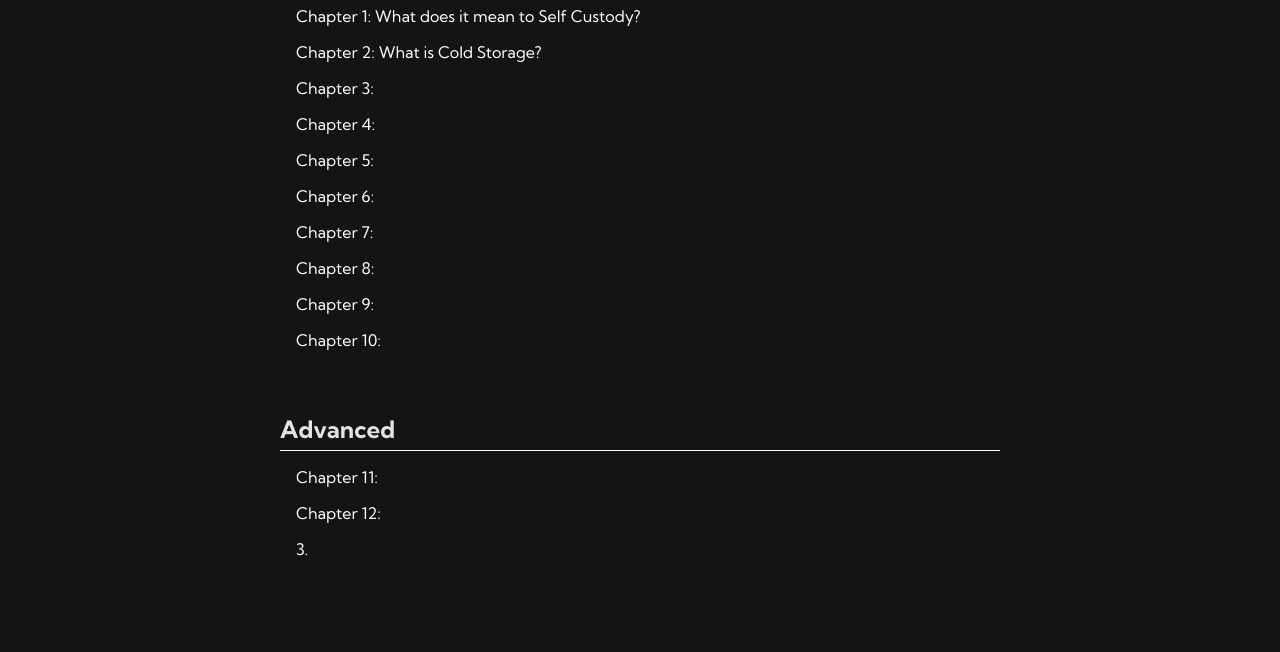
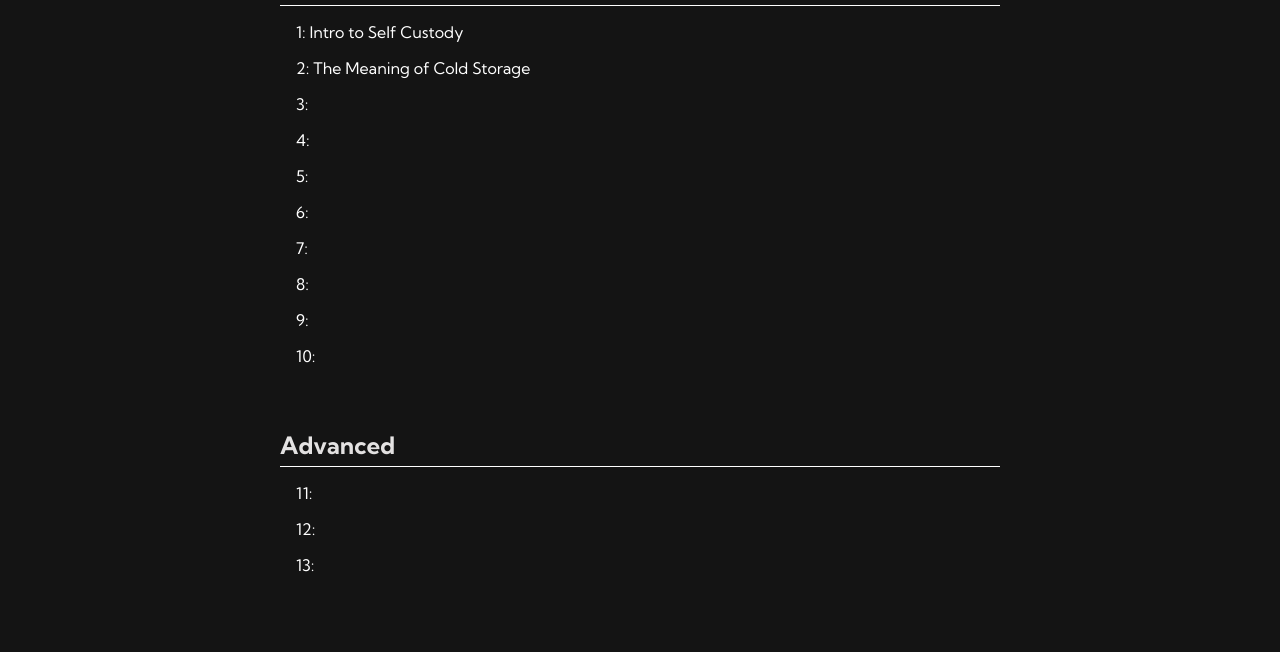
Before and after one commit to EhDee22/selfcustody, a plain HTML site: page docs/guides.html in a window 1280 px wide. Shown: the part 298-950 px from the top of the page. Drawn offline with Linux system fonts and the light colour scheme.

Commit message:
more edits

```diff
--- a/docs/guides.html
+++ b/docs/guides.html
@@ -48,21 +48,21 @@
         <div class="guide__content">
           <h1>Guides</h1>
           <h2>Beginner</h2>
-          <p><a href="/">Chapter 1: What does it mean to Self Custody?</a></p>
-          <p><a href="/">Chapter 2: What is Cold Storage?</a></p>
-          <p><a href="/">Chapter 3: </a></p>
-          <p><a href="/">Chapter 4: </a></p>
-          <p><a href="/">Chapter 5: </a></p>
-          <p><a href="/">Chapter 6: </a></p>
-          <p><a href="/">Chapter 7: </a></p>
-          <p><a href="/">Chapter 8: </a></p>
-          <p><a href="/">Chapter 9: </a></p>
-          <p><a href="/">Chapter 10: </a></p>
+          <p><a href="/">1: Intro to Self Custody</a></p>
+          <p><a href="/">2: The Meaning of Cold Storage</a></p>
+          <p><a href="/">3: </a></p>
+          <p><a href="/">4: </a></p>
+          <p><a href="/">5: </a></p>
+          <p><a href="/">6: </a></p>
+          <p><a href="/">7: </a></p>
+          <p><a href="/">8: </a></p>
+          <p><a href="/">9: </a></p>
+          <p><a href="/">10: </a></p>
 
           <h2>Advanced</h2>
-          <p><a href="/">Chapter 11: </a></p>
-          <p><a href="/">Chapter 12: </a></p>
-          <p>3.</p>
+          <p><a href="/">11: </a></p>
+          <p><a href="/">12: </a></p>
+          <p>13:</p>
         </div>
         <div class="main__img--container">
           <img src="images/bitcoin1.svg" alt="pic" id="main__img">
--- a/docs/styles.css
+++ b/docs/styles.css
@@ -11,7 +11,7 @@ body {
 
 .navbar {
   background: #0e0e0e;
-  height: 8vh;
+  height: 80px;
   display: flex;
   justify-content: center;
   align-items: center;
```
